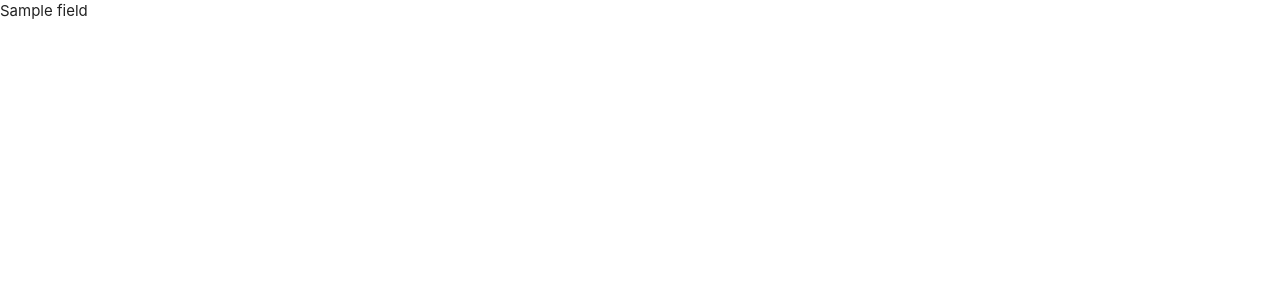
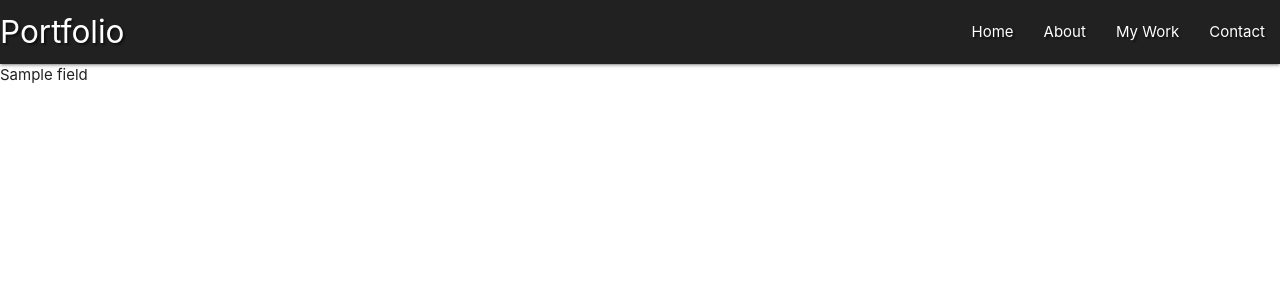
Before and after one commit to David-Gyavi/my-persona-portfolio-project, a Flask app: page / in a window 1280 px wide. Before the commit the part shown is almost empty. Shown: the top 300 px of the page. Run offline with Flask 2, Linux system fonts and the light colour scheme; a database or web service that is not in the repository returns one stand-in record (values such as "Sample title"); some libraries are stand-ins or nearby versions.

Commit message:
Add Materialize Navbar and sidenav

```diff
--- a/static/css/style.css
+++ b/static/css/style.css
@@ -0,0 +1,3 @@
+.text-shadow {
+    text-shadow: 2px 2px 2px rgba(0,0,0,0.5);
+}
--- a/static/js/script.js
+++ b/static/js/script.js
@@ -0,0 +1,3 @@
+$(document).ready(function(){
+    $('.sidenav').sidenav();
+});
--- a/templates/base.html
+++ b/templates/base.html
@@ -12,6 +12,29 @@
     <title>My Portfolio</title>
 </head>
 <body>
+        <header>
+            <nav class="nav-extended text-shadow grey darken-4">
+                <div class="nav-wrapper">
+                    <a href="{{ url_for('get_fields') }}" class="brand-logo">Portfolio</a>
+                    <a href="#" data-target="mobile-demo" class="sidenav-trigger"><i class="fas fa-bars"></i></a>
+                    <ul class="right hide-on-med-and-down">
+                        <li><a href="{{ url_for('get_fields') }}">Home</a></li>
+                        <li><a href="#">About</a></li>
+                        <li><a href="#">My Work</a></li>
+                        <li><a href="#">Contact</a></li>
+                    </ul>
+                </div>
+            </nav>
+
+            <ul class="sidenav" id="mobile-demo">
+                <li><h4 class="center-align grey darken-4"></h4>Portfolio</li>
+                <li><a href="#">Home</a></li>
+                <li><a href="#">About</a></li>
+                <li><a href="#">My Work</a></li>
+                <li><a href="#">Contact</a></li>
+            </ul>
+        </header>
+
 
    {% block content %}
    {% endblock%}
```
